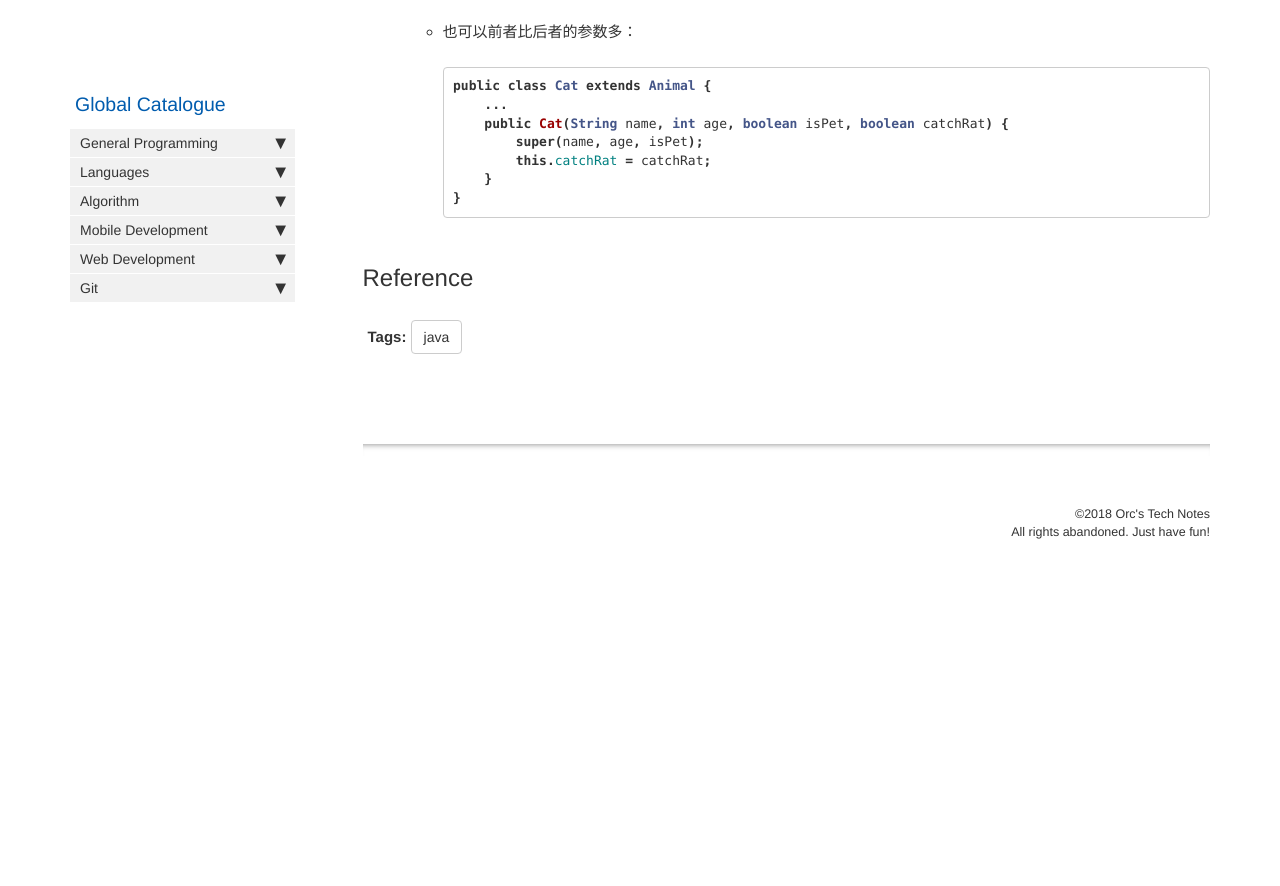
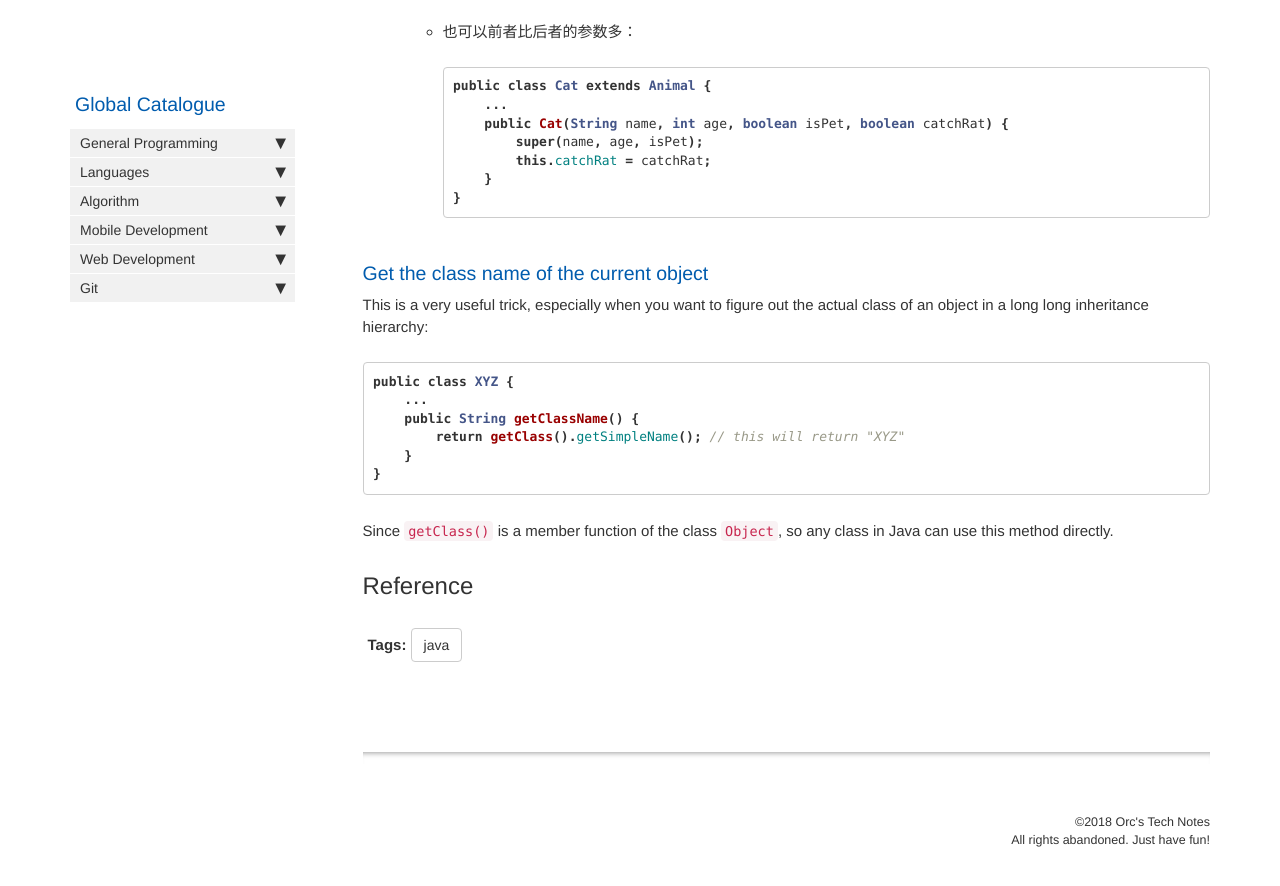
Before and after one commit to HungryOrc/hungryorc.github.io, a Jekyll site: the page built from pages/java/java_class_inheritance.md, in a window 1280 px wide and 900 px high, scrolled down 988 px. Shown: the top 886 px of the window. Built offline with Jekyll 4.4.1, drawn with Linux system fonts in a browser that asks for light colours; nearby versions of some CDN libraries; comment, search, counter and statistics services are not loaded; before the commit the page ends 1580 px from its top, so only the background shows below that.

Commit message:
Update java_class_inheritance.md

````diff
--- a/pages/java/java_class_inheritance.md
+++ b/pages/java/java_class_inheritance.md
@@ -53,6 +53,17 @@ toc: false
     }
     ```
 
+### Get the class name of the current object
+This is a very useful trick, especially when you want to figure out the actual class of an object in a long long inheritance hierarchy:
+```java
+public class XYZ {
+    ...
+    public String getClassName() {
+        return getClass().getSimpleName(); // this will return "XYZ"
+    }
+}
+```
+Since `getClass()` is a member function of the class `Object`, so any class in Java can use this method directly.
 
 ## Reference
 
````
